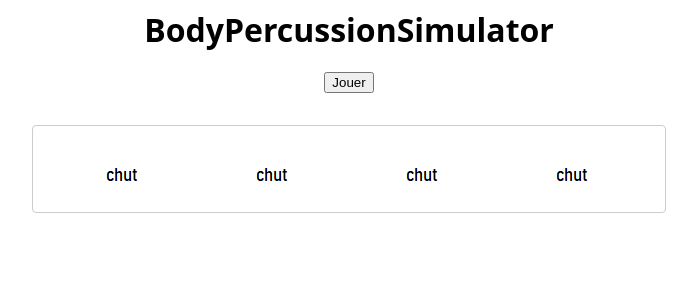
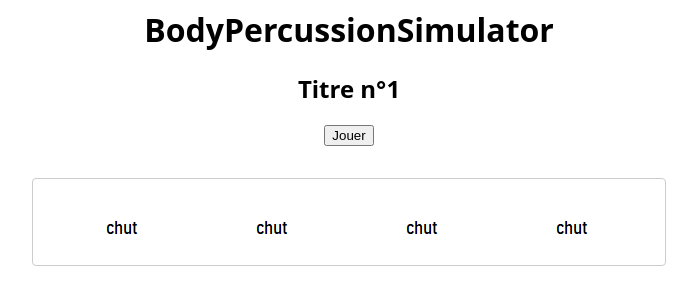
Before and after one commit to CriduPort/criduport.github.io, a plain HTML site: page index.html in a window 1280 px wide. Shown: the whole page, without its empty margins (291-988 px from the left). Drawn offline with Linux system fonts and the light colour scheme.

Commit message:
Update index.html

```diff
--- a/index.html
+++ b/index.html
@@ -1,6 +1,6 @@
 <html>
 <head>
-  <title>BodyPercussionSimulator
+    <title>BodyPercussionSimulator
   </title>
   <style>
   body {
@@ -36,6 +36,7 @@
 <body>
 <div class="container">
   <h1>BodyPercussionSimulator</h1>
+  <h2>Titre n°1</h2>
   <button id="playAll" type="button">Jouer</button>
   <div class="wrapper">
     <audio id="player1" controls loop
```
